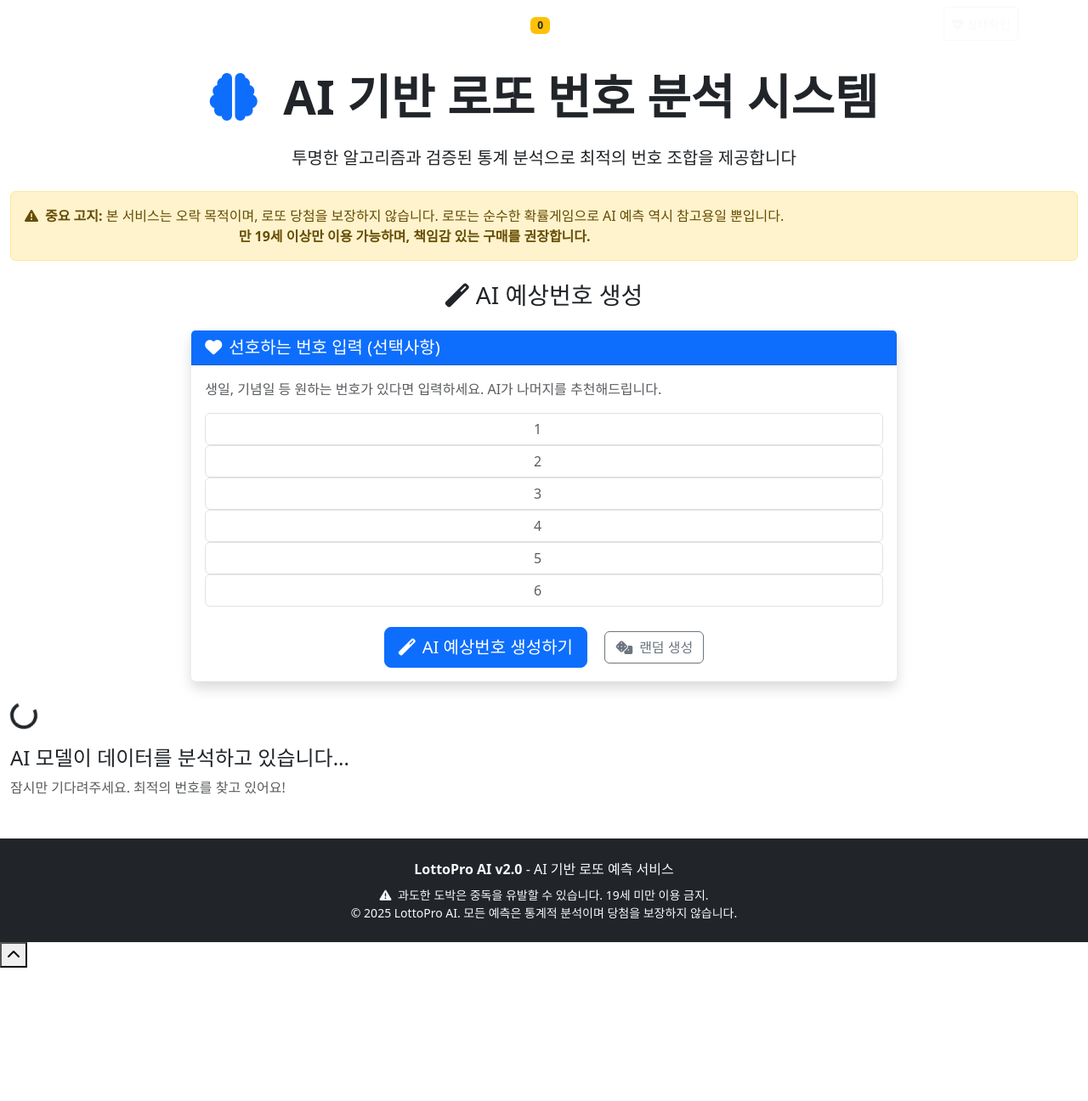
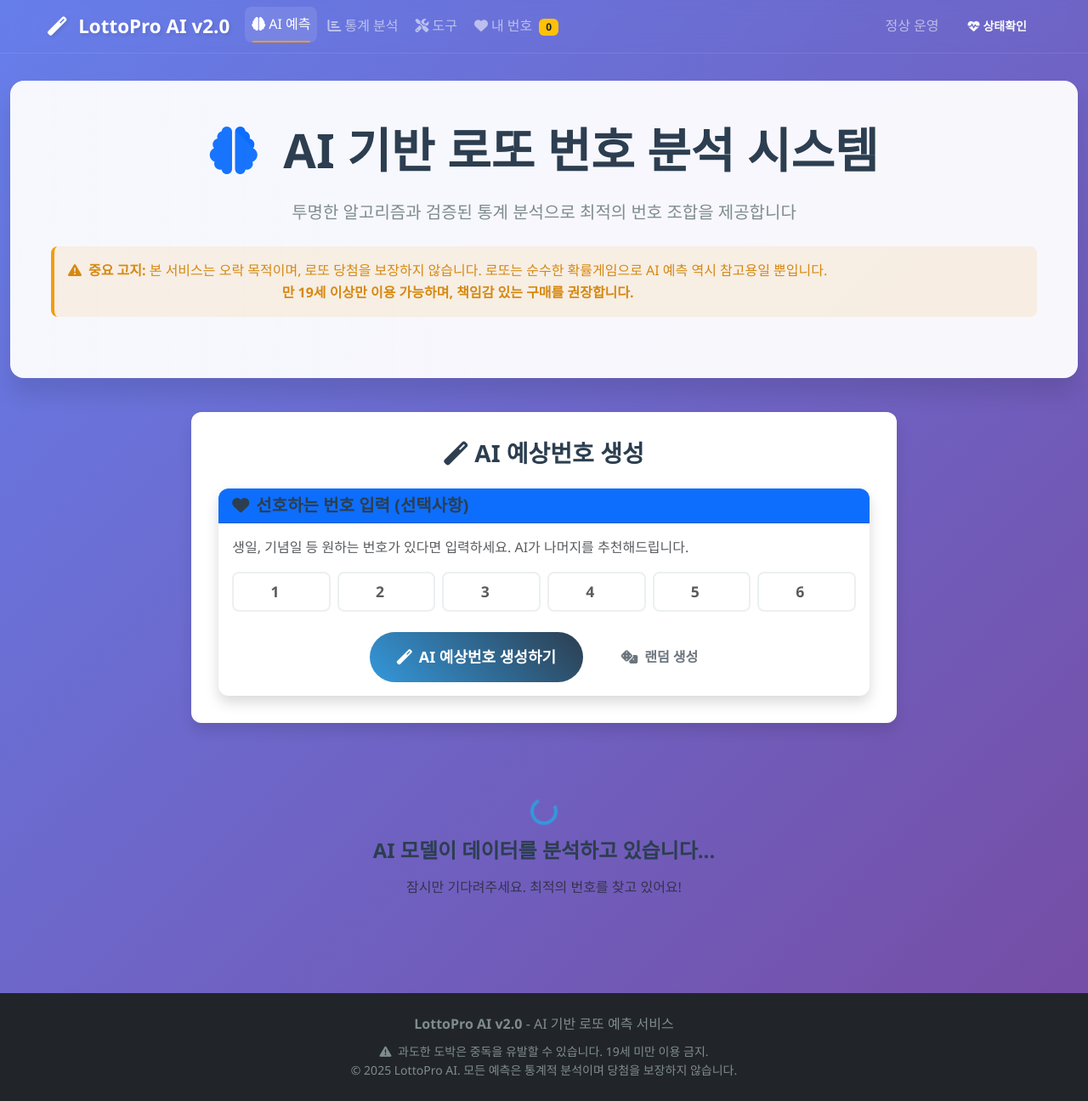
Before and after one commit to kkbhong71/lottopro_ai_v2.0, a Flask app: template templates/index.html in a window 1280 px wide. Shown: the whole page at 85% size. Before the commit the page ends 1139 px from the top, so only its background shows below. Run offline with Flask 3, Linux system fonts and the light colour scheme; the template is opened without the code that fills it, so the values that code supplies are empty; some libraries are stand-ins or nearby versions.

Commit message:
Update style.css

```diff
--- a/static/css/style.css
+++ b/static/css/style.css
@@ -1,6 +1,3 @@
-{
-  `path`: `C:\\Users\\USER\\Documents\\kakaotalkdown\\lotto_analysis\\static\\css\\style.css`,
-  `content`: `/* ===== LottoPro AI v2.0 - Complete Stylesheet ===== */
 /* 15가지 기능을 모두 지원하는 완전한 스타일시트 */
 
 /* ===== 1. CSS Variables (색상 시스템) ===== */
```
